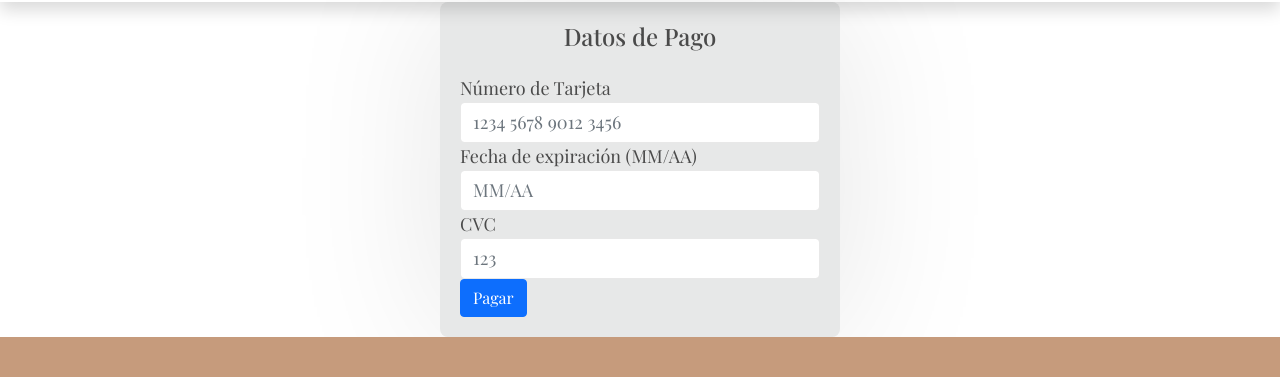
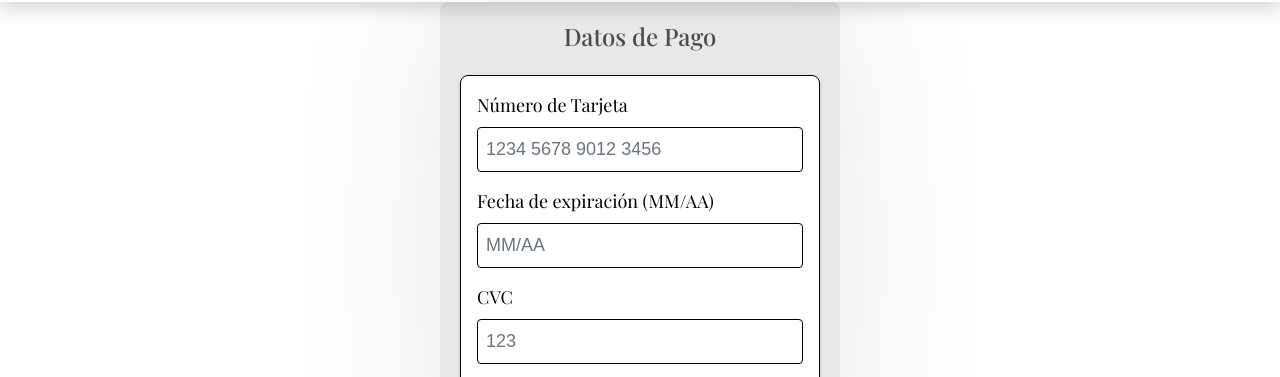
Before and after one commit to DannaOrellano/Proyecto-bootcamp, a plain HTML site: page Tienda.html in a window 1280 px wide. Shown: the part 97-474 px from the top of the page. Drawn offline with nearby package versions, Linux system fonts and the light colour scheme; a web font is replaced by a local one.

Commit message:
Agrego Forms and buttons

```diff
--- a/assets/css/templatemo.css
+++ b/assets/css/templatemo.css
@@ -23,6 +23,8 @@ Table of contents
 14. Medium devices (tablets, 768px and up)
 15. Large devices (desktops, 992px and up)
 16. Extra large devices (large desktops, 1200px and up)
+17. Forms
+18. buttoons
 --------------------------------------------- */
 
 
@@ -194,3 +196,44 @@ body, ul, li, p, a, label, input, div {
 
 /* Extra large devices (large desktops, 1200px and up)*/
 @media (min-width: 1200px) {}
+
+
+/* Formularios */
+form {
+  margin: 1rem 0;
+  padding: 1rem;
+  background: #fff;
+  border: 1px solid #000000;
+  border-radius: 8px;
+  box-shadow: 0 2px 4px rgba(0, 0, 0, 0.1);
+}
+
+label {
+  display: block;
+  margin-bottom: 0.5rem;
+  font-weight: bold;
+  color: #000000;
+}
+
+input[type="text"], input[type="email"], textarea, select {
+  width: 100%;
+  padding: 0.5rem;
+  margin-bottom: 1rem;
+  border: 1px solid #000000;
+  border-radius: 4px;
+  font-size: 1rem;
+  font-family: 'Arial', sans-serif;
+}
+
+/* Botones */
+button {
+  display: block;
+  width: 100%;
+  padding: 10px;
+  background-color: #43c43f;
+  color: white;
+  border: none;
+  border-radius: 5px;
+  font-size: 1em;
+  cursor: pointer;
+}
```
